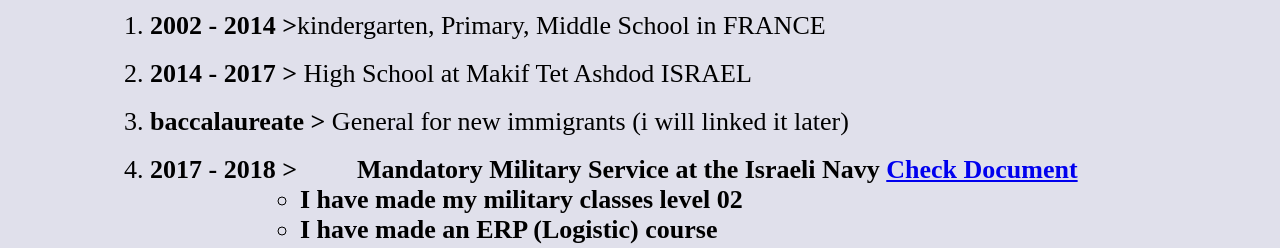
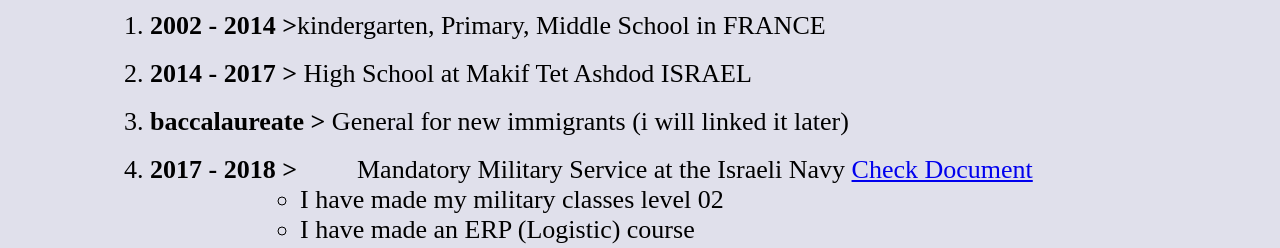
Before and after one commit to Johnrice0174/CV_test, a plain HTML site: page index.html in a window 1280 px wide. Shown: the part 700-948 px from the top of the page. Drawn offline with Linux system fonts and the light colour scheme; a web font is replaced by a local one.

Commit message:
Update index.html

```diff
--- a/index.html
+++ b/index.html
@@ -33,7 +33,7 @@
 				<li><span class="edusp">2002 - 2014 ></span>kindergarten, Primary, Middle School in FRANCE</li><br>
 				<li><span class="edusp">2014 - 2017 ></span> High School at Makif Tet Ashdod ISRAEL</li><br>
 				<li><span class="edusp">baccalaureate ></span> General for new immigrants (i will linked it later)</li><br>
-				<li><span class="edusp">2017 - 2018 ><label>Mandatory Military Service at the Israeli Navy <a href="https://zupimages.net/up/19/48/y24w.jpg">Check Document</a></label>
+				<li><span class="edusp">2017 - 2018 ></span><label>Mandatory Military Service at the Israeli Navy <a href="https://zupimages.net/up/19/48/y24w.jpg">Check Document</a></label>
 					<ul>
 						<li>I have made my military classes level 02</li>
 						<li>I have made an ERP (Logistic) course</li>
```
